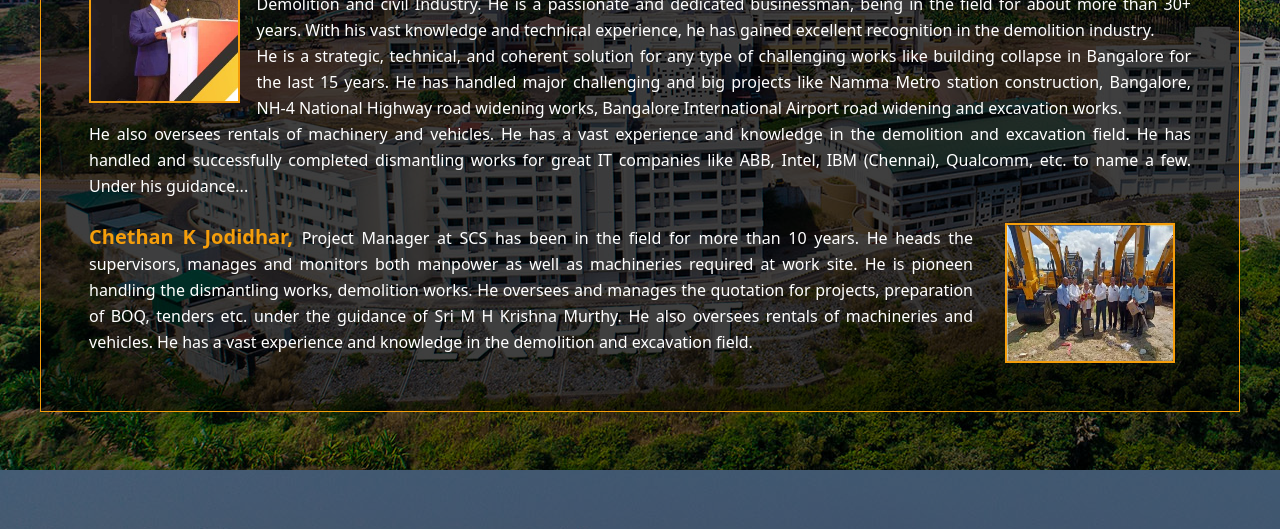
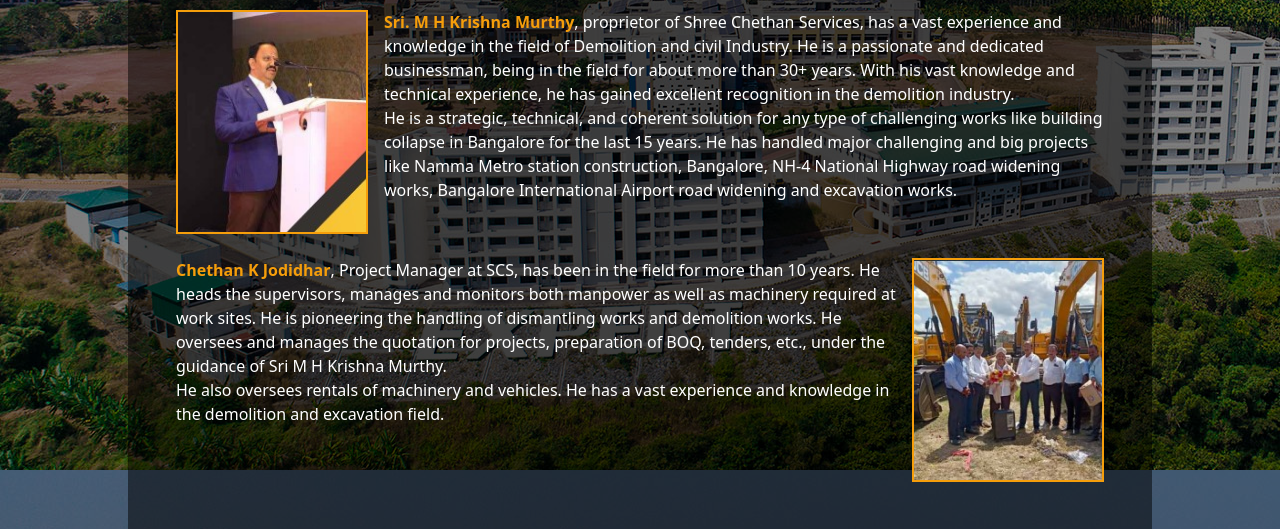
Before and after one commit to ag9731/Shree-Siddhi-Sai-Enterprises-, a React (Create React App) app: page /team in a window 1280 px wide. Shown: the part 760-1289 px from the top of the page. Built offline with nearby package versions, Linux system fonts and the light colour scheme.

Commit message:
second commit

```diff
--- a/src/components/About/AboutOurTeam/TeamBody.css
+++ b/src/components/About/AboutOurTeam/TeamBody.css
@@ -1,11 +1,12 @@
 .teamBg {
     background-image: url("../../../assets/homeHero2.jpg");
     background-attachment: fixed;
-    height: 800px;
-
-    padding: 140px;
-    position: relative; /* Ensure the overlay is positioned correctly */
-    z-index: 1; /* Keep it above other content if necessary */
+    padding: 10rem 1rem;
+    /* Responsive padding */
+    position: relative;
+    z-index: 1;
+    min-height: 100vh;
+    /* Full height coverage */
 }
 
 .teamBg::before {
@@ -15,20 +16,52 @@
     left: 0;
     width: 100%;
     height: 100%;
-    background-color: rgba(0, 0, 0, 0.5); /* Adjust the opacity to control the tint */
-    z-index: -1; /* Place it behind any content inside .teamBg */
+    background-color: rgba(0, 0, 0, 0.5);
+    /* Overlay effect */
+    z-index: -1;
 }
 
-/* Increase height for mobile screens */
+/* Mobile Styles */
 @media (max-width: 640px) {
     .teamBg {
-        height: 1300px; /* Increase height for mobile screens */
+        background-attachment: scroll;
+        /* Prevent fixed background on small devices */
+        padding: 8rem 1rem;
+    }
+
+    .teamBg h1 {
+        font-size: 1.5rem;
+        /* Smaller font for titles */
+    }
+
+    .teamBg img {
+        width: 100%;
+        /* Full-width images */
+        height: auto;
+        /* Maintain aspect ratio */
     }
 }
 
-/* Increase height for tablet screens */
+/* Tablet Styles */
 @media (min-width: 641px) and (max-width: 1024px) {
     .teamBg {
-        height: 700px; /* Increase height for tablet screens */
+        padding: 8rem 2rem;
+    }
+
+    .teamBg h1 {
+        font-size: 2rem;
+        /* Medium font size for tablets */
     }
 }
+
+/* Desktop Styles */
+@media (min-width: 1025px) {
+    .teamBg {
+        padding: 12rem 4rem;
+    }
+
+    .teamBg h1 {
+        font-size: 2.5rem;
+        /* Larger font for desktops */
+    }
+}
--- a/src/components/About/AboutOurTeam/TeamBody.jsx
+++ b/src/components/About/AboutOurTeam/TeamBody.jsx
@@ -1,4 +1,4 @@
-import React from 'react';
+import React from "react";
 import "./TeamBody.css";
 import teamMain from "../../../assets/teamBg.jpg";
 import teamMain2 from "../../../assets/teamBg2.jpg";
@@ -6,83 +6,70 @@ import teamMain2 from "../../../assets/teamBg2.jpg";
 const TeamBody = () => {
   return (
     <div>
+      {/* Section Title */}
       <div className="flex items-center justify-center px-4 sm:px-8 md:px-16 lg:px-32 mb-6 sm:mb-8 md:mb-12 md:my-20">
         <div className="flex-grow border-t border-black"></div>
-                <h1 className="text-2xl sm:text-3xl md:text-4xl font-semibold text-center mx-2 sm:mx-4
-         text-amber-500 whitespace-nowrap">
+        <h1 className="text-2xl sm:text-3xl md:text-4xl font-semibold text-center mx-2 sm:mx-4 text-amber-500 whitespace-nowrap">
           OUR TEAM
         </h1>
         <div className="flex-grow border-t border-black"></div>
       </div>
 
-            <div className='teamBg flex justify-center   h-[700px] '>
-                <div className="bg-black bg-opacity-50 p-6 h-[400px] md:h-auto absolute top-[1px]
-        md:absolute md:top-36
-         sm:p-10 md:p-12 w-full
-          md:w-[1200px]  xl:w-[1200px]  md:border-[1px] md:border-amber-500">
-                    <div className="flex flex-col sm:flex-row items-start ">
+      {/* Background Section */}
+      <div className="teamBg flex justify-center items-center">
+        <div className="bg-black bg-opacity-50 p-4 sm:p-6 lg:p-12 w-full max-w-screen-lg">
+          {/* First Team Member */}
+          <div className="flex flex-col sm:flex-row items-start gap-4 mb-6">
             <img
               src={teamMain}
               alt="Sri. M H Krishna Murthy"
-                            className="w-24 h-32 md:h-[140px]
-                            border-[2px] border-amber-500
-                            md:w-[170px] rounded-none mr-0 sm:mr-4 mb-4 sm:mb-0"
+              className="w-32 h-40 sm:w-48 sm:h-56 object-cover border-2 border-amber-500"
             />
-                        <p className="text-justify text-white font-light leading-relaxed">
-                            <span className='text-xl text-amber-500 font-semibold'> Sri. M H Krishna Murthy </span>, proprietor of Shree Chethan Services, has a vast experience and
-                            knowledge in the field of Demolition and civil Industry. He is a passionate and dedicated businessman,
-                            being in the field for about more than 30+ years. With his vast knowledge and technical experience,
-                            he has gained excellent recognition in the demolition industry.
-                            <br />
-                            He is a strategic, technical, and
-                            coherent solution for any type of challenging works like building collapse in Bangalore for the last 15 years.
-                            He has handled major challenging and big projects like Namma Metro station construction, Bangalore,
-                            NH-4 National Highway road widening works, Bangalore International Airport road widening and
-                            excavation works.
-                            <br />
-
+            <p className="text-white text-sm sm:text-base leading-relaxed">
+              <span className="text-amber-500 font-semibold">
+                Sri. M H Krishna Murthy
+              </span>
+              , proprietor of Shree Chethan Services, has a vast experience and
+              knowledge in the field of Demolition and civil Industry. He is a
+              passionate and dedicated businessman, being in the field for about
+              more than 30+ years. With his vast knowledge and technical
+              experience, he has gained excellent recognition in the demolition
+              industry. <br />
+              He is a strategic, technical, and coherent solution for any type
+              of challenging works like building collapse in Bangalore for the
+              last 15 years. He has handled major challenging and big projects
+              like Namma Metro station construction, Bangalore, NH-4 National
+              Highway road widening works, Bangalore International Airport road
+              widening and excavation works.
             </p>
           </div>
-                    <p className="text-justify text-white font-light leading-relaxed">
 
-                        He also oversees rentals of machinery and vehicles.
-                        He has a vast experience and knowledge in the demolition and excavation field.
-                        He has handled and successfully completed dismantling works for great IT companies like ABB, Intel,
-                        IBM (Chennai), Qualcomm, etc. to name a few. Under his guidance...
+          {/* Second Team Member */}
+          <div className="flex flex-col sm:flex-row items-start gap-4">
+            <p className="text-white text-sm sm:text-base leading-relaxed">
+              <span className="text-amber-500 font-semibold">
+                Chethan K Jodidhar
+              </span>
+              , Project Manager at SCS, has been in the field for more than 10
+              years. He heads the supervisors, manages and monitors both
+              manpower as well as machinery required at work sites. He is
+              pioneering the handling of dismantling works and demolition works.
+              He oversees and manages the quotation for projects, preparation of
+              BOQ, tenders, etc., under the guidance of Sri M H Krishna Murthy.
+              <br />
+              He also oversees rentals of machinery and vehicles. He has a vast
+              experience and knowledge in the demolition and excavation field.
             </p>
-                    <br />
-                    <div className="flex flex-col sm:flex-row items-start gap-x-4">
-
-                        <p className="text-justify text-white font-light leading-relaxed">
-                            <span className='text-xl text-amber-500 font-semibold'>Chethan K Jodidhar, </span>Project Manager at SCS has
-                            been in the field for more than 10 years. He heads
-                            the supervisors, manages and monitors both
-                            manpower as well as machineries required at
-                            work site. He is pioneen handling the dismantling
-                            works, demolition works. He oversees and manages the quotation for projects, preparation of
-                            BOQ, tenders etc. under the guidance of Sri M H
-                            Krishna Murthy.
-                            He also oversees rentals of machineries and vehicles.
-                            He has a vast experience and knowledge in the demolition and excavation field.
-                        </p>
-                        <br />
-
-
             <img
               src={teamMain2}
-                            alt="Sri. M H Krishna Murthy"
-                            className="w-60 h-48 md:h-[140px]
-                            border-[2px] border-amber-500 md:w-[170px] rounded-none mr-0 sm:mr-4 mb-4 sm:mb-0"
+              alt="Chethan K Jodidhar"
+              className="w-32 h-40 sm:w-48 sm:h-56 object-cover border-2 border-amber-500"
             />
           </div>
-
-
-
         </div>
-
       </div>
     </div>
   );
-}
+};
 
 export default TeamBody;
--- a/src/components/Footer/FooterNew.jsx
+++ b/src/components/Footer/FooterNew.jsx
@@ -16,7 +16,7 @@ const FooterNew = () => {
   };
 
   return (
-    <footer className="bg-zinc-950 text-white py-8">
+    <footer className="bg-zinc-950 text-white py-8 mt-8">
       <div className="container mx-auto px-4">
         <section className="grid grid-cols-1 sm:grid-cols-2 lg:grid-cols-4 gap-8">
           {/* About Us Column */}
@@ -83,7 +83,7 @@ const FooterNew = () => {
             <div className="rounded-md overflow-hidden shadow-lg mt-3">
               <iframe
                 title="Google Map Location"
-                src="https://www.google.com/maps/embed?pb=!1m18!1m12!1m3!1d12293.072665448249!2d77.6410911640136!3d12.976573573247906!2m3!1f0!2f0!3f0!3m2!1i1024!2i768!4f13.1!3m3!1m2!1s0x3bae15af6ef2b6b7%3A0x4e0e59974a3d0984!2sChinmaya%20Mission%20Hospital%2C%20Indiranagar%2C%20Bengaluru%2C%20Karnataka!5e0!3m2!1sen!2sin!4v1648983421007!5m2!1sen!2sin"
+                src="https://www.google.com/maps/embed?pb=!1m18!1m12!1m3!1d3890.842546729585!2d77.5153455748178!3d13.035636187051314!2m3!1f0!2f0!3f0!3m2!1i1024!2i768!4f13.1!3m3!1m2!1s0x3bae1797990373f7%3A0xa97fc4bc31411193!2s637%2C%20Muniyappa%20Complex%2C%20Jalahalli%20Cross%20Circle%2C%20Peenya%2C%20Bengaluru%2C%20Karnataka%20560057!5e0!3m2!1sen!2sin!4v1692619278184!5m2!1sen!2sin"
                 width="100%"
                 height="200"
                 style={{ border: 0 }}
--- a/src/components/Nav/AboutDropdpwn/AboutDropDown.jsx
+++ b/src/components/Nav/AboutDropdpwn/AboutDropDown.jsx
@@ -131,7 +131,7 @@ export default function AboutDropdown() {
               Our Team
             </Link>
           </li>
-          <li role="none">
+          {/* <li role="none">
             <Link
               to="/core"
               className="block px-4 py-2 text-gray-700 hover:bg-amber-400 hover:text-white transition-colors duration-200"
@@ -140,7 +140,7 @@ export default function AboutDropdown() {
             >
               Core Principles
             </Link>
-          </li>
+          </li> */}
         </ul>
       </div>
     </div>
--- a/src/components/Nav/Nav.jsx
+++ b/src/components/Nav/Nav.jsx
@@ -25,7 +25,7 @@ export default function Nav() {
           <AboutDropdown />
           {/* <ServicesDropdown /> */}
           <NavLink to="/SERVICES">SERVICES</NavLink>
-          <NavLink to="/project">PROJECT</NavLink>
+          {/* <NavLink to="/project">PROJECT</NavLink> */}
           <NavLink to="/client">CLIENTS</NavLink>
           <NavLink to="/gallery">GALLERY</NavLink>
           <NavLink to="/contact">CONTACT US</NavLink>
--- a/src/components/Services/DemolitionDismantle/DemolitionDismantle.jsx
+++ b/src/components/Services/DemolitionDismantle/DemolitionDismantle.jsx
@@ -82,7 +82,7 @@ const DemolitionDismantle = () => {
               </h2>
               <div className="h-1 w-20 bg-yellow-300 mb-8"></div>
               <p className="text-justify text-gray-600 leading-relaxed mb-4">
-                At Chethan Constructions, we offer comprehensive demolition and dismantling services with over 20 years of industry expertise. Our focus on safety, efficiency, and environmental responsibility ensures that each project is executed with the highest standards.
+                At SCS, we offer comprehensive demolition and dismantling services with over 30 years of industry expertise. Our focus on safety, efficiency, and environmental responsibility ensures that each project is executed with the highest standards.
               </p>
               <p className="text-justify text-gray-600 leading-relaxed mb-4">
                 From full and partial demolitions to specialized interior dismantling and warm shell removals, our team is equipped to handle diverse requirements. We also provide reinstatement services to renew and reconstruct structures, demonstrating our commitment to exceeding client expectations.
--- a/src/components/Services/ExcavationServices/ExcavationServices.jsx
+++ b/src/components/Services/ExcavationServices/ExcavationServices.jsx
@@ -72,7 +72,7 @@ const ExcavationServices = () => {
               </h2>
               <div className="h-1 w-20 bg-yellow-300 mb-8"></div>
               <p className="text-justify text-gray-600 leading-relaxed mb-4">
-                At Chethan Constructions, we leverage over 20 years of extensive experience and unwavering professionalism in providing top-tier excavation services. Our solid reputation in the industry is built on a track record of successfully handling diverse and challenging excavation projects across India.
+                At SCS, we leverage over 30 years of extensive experience and unwavering professionalism in providing top-tier excavation services. Our solid reputation in the industry is built on a track record of successfully handling diverse and challenging excavation projects across India.
               </p>
               <p className="text-justify text-gray-600 leading-relaxed mb-4">
                 We pride ourselves on our continuous innovation and adaptability to the latest industry standards, pushing the boundaries of what's possible in excavation. From our modest beginnings to becoming a recognized leader in the field, we consistently deliver excavation solutions that not only meet but exceed our clients' expectations.
--- a/src/components/Services/SitePreparations/SitePreparations.jsx
+++ b/src/components/Services/SitePreparations/SitePreparations.jsx
@@ -71,7 +71,7 @@ const SitePreparations = () => {
               </h2>
               <div className="h-1 w-20 bg-yellow-300 mb-8"></div>
               <p className="text-justify text-gray-600 leading-relaxed mb-4">
-                At Chethan Constructions, we bring over 20 years of experience to our site preparation services. Our comprehensive approach ensures that every project starts with a solid foundation. We specialize in jungle cleaning and land leveling to prepare the site for construction, accurate layout formation to guide the project, and soil supplying and compaction to ensure a stable base.
+                At SCS, we bring over 30 years of experience to our site preparation services. Our comprehensive approach ensures that every project starts with a solid foundation. We specialize in jungle cleaning and land leveling to prepare the site for construction, accurate layout formation to guide the project, and soil supplying and compaction to ensure a stable base.
               </p>
               <p className="text-justify text-gray-600 leading-relaxed mb-4">
                 Our commitment to excellence and attention to detail guarantees that your project begins on the right track. With our expertise, we ensure that your construction site is properly prepared, setting the stage for a successful project from the very beginning.
```
Also changed, not shown: src/components/About/AboutBody.jsx (+51 -11 lines), src/components/Home/HomeAbout.jsx (+22 -14 lines), src/components/Home/HomeServices.jsx (+4 -3 lines), src/assets/client/chennaimetrorail.png, src/assets/client/chief_minister_of_karrnataka_kn.png. Lines whose indentation alone changed are shown as unchanged.
